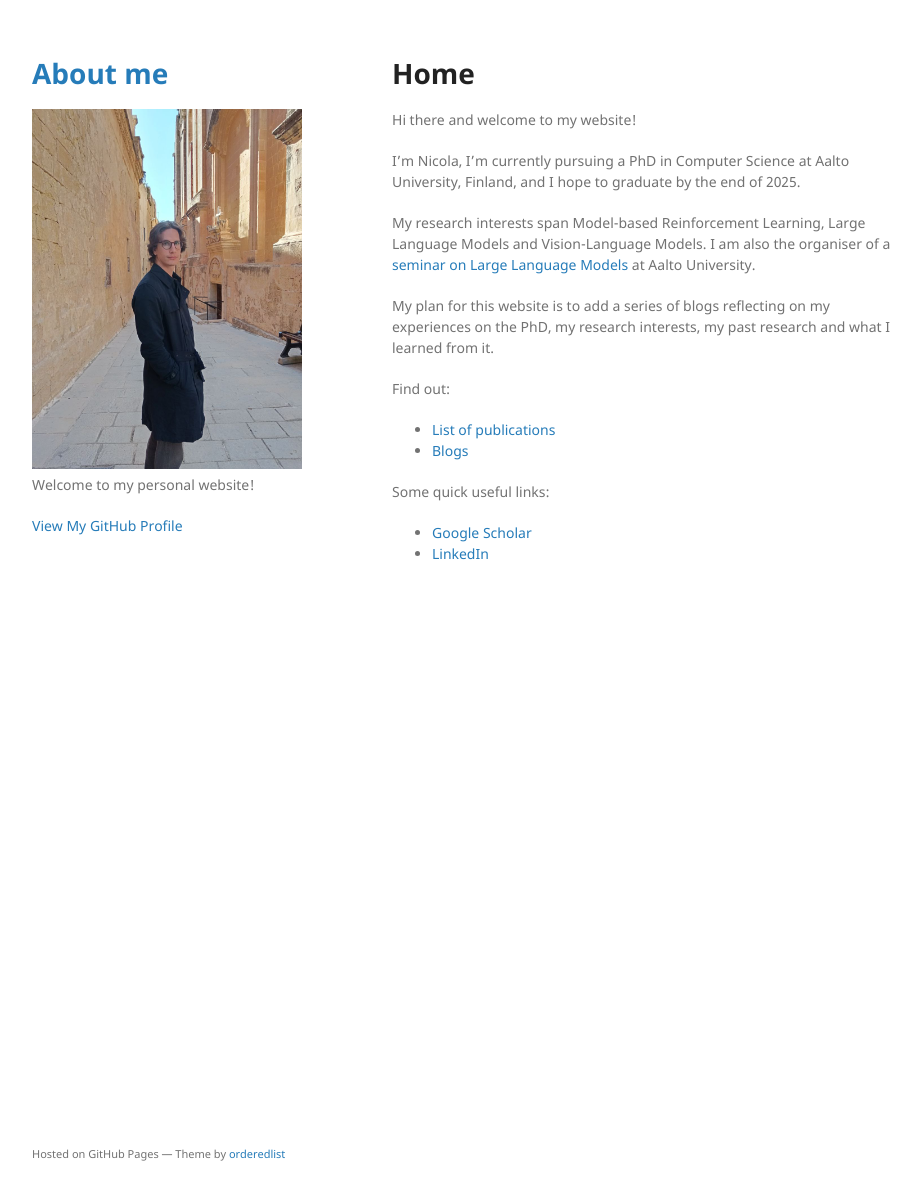
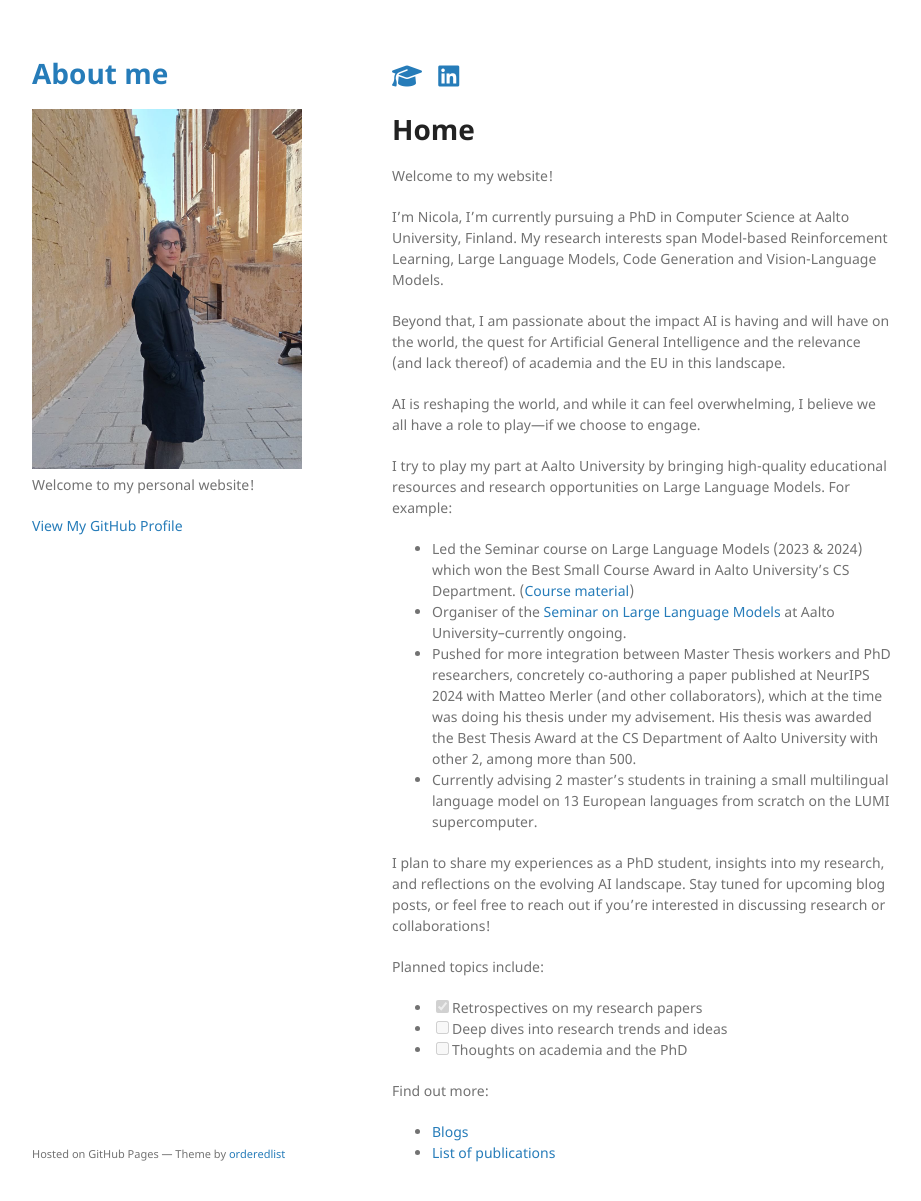
Before and after one commit to nicoladainese96/nicoladainese96.github.io, a Jekyll site: the page built from index.md, in a window 1280 px wide and 1233 px high. Shown: the top 1201 px of the window, without its empty margins (178-1099 px from the left). Built offline with Jekyll 4.4.1, drawn with Linux system fonts in a browser that asks for light colours; our own code applies the rules of GitHub Pages for plain Markdown files.

Commit message:
Updated landing page

```diff
--- a/_layouts/default.html
+++ b/_layouts/default.html
@@ -11,6 +11,7 @@
     <script src="https://cdnjs.cloudflare.com/ajax/libs/html5shiv/3.7.3/html5shiv.min.js"></script>
     <![endif]-->
     {% include head-custom.html %}
+    <link rel="stylesheet" href="https://cdnjs.cloudflare.com/ajax/libs/font-awesome/6.4.2/css/all.min.css">
   </head>
   <body>
     <div class="wrapper">
--- a/index.md
+++ b/index.md
@@ -1,17 +1,37 @@
-# Home
-Hi there and welcome to my website!
-
-I'm Nicola, I'm currently pursuing a PhD in Computer Science at Aalto University, Finland, and I hope to graduate by the end of 2025.
-
-My research interests span Model-based Reinforcement Learning, Large Language Models and Vision-Language Models. I am also the organiser of a [seminar on Large Language Models](https://www.aalto.fi/en/department-of-computer-science/llm-seminar) at Aalto University.
-
-My plan for this website is to add a series of blogs reflecting on my experiences on the PhD, my research interests, my past research and what I learned from it.
-
-Find out:
-- [List of publications](publications.md)
-- [Blogs](blog.md)
 
 
-Some quick useful links:
-- [Google Scholar](https://scholar.google.it/citations?user=tXmPE94AAAAJ&hl=en)
-- [LinkedIn](https://www.linkedin.com/in/nicola-dainese/)
+<p>
+    <a href="https://scholar.google.com/citations?user=tXmPE94AAAAJ&hl=en" target="_blank" style="font-size: 24px; margin-right: 10px;">
+        <i class="fas fa-graduation-cap"></i>
+    </a>
+    <a href="https://www.linkedin.com/in/nicola-dainese/" target="_blank" style="font-size: 24px;">
+        <i class="fab fa-linkedin"></i>
+    </a>
+</p>
+
+# Home
+
+Welcome to my website!
+
+I'm Nicola, I'm currently pursuing a PhD in Computer Science at Aalto University, Finland. My research interests span Model-based Reinforcement Learning, Large Language Models, Code Generation and Vision-Language Models.
+
+Beyond that, I am passionate about the impact AI is having and will have on the world, the quest for Artificial General Intelligence and the relevance (and lack thereof) of academia and the EU in this landscape.
+
+AI is reshaping the world, and while it can feel overwhelming, I believe we all have a role to play—if we choose to engage.
+
+I try to play my part at Aalto University by bringing high-quality educational resources and research opportunities on Large Language Models. For example:
+- Led the Seminar course on Large Language Models (2023 & 2024) which won the Best Small Course Award in Aalto University's CS Department. ([Course material](https://drive.google.com/drive/folders/1toN0Oa2EmK0NR6BxfVm1vqRKct6KbLFp?usp=sharing))
+- Organiser of the [Seminar on Large Language Models](https://www.aalto.fi/en/department-of-computer-science/llm-seminar) at Aalto University--currently ongoing.
+- Pushed for more integration between Master Thesis workers and PhD researchers, concretely co-authoring a paper published at NeurIPS 2024 with Matteo Merler (and other collaborators), which at the time was doing his thesis under my advisement. His thesis was awarded the Best Thesis Award at the CS Department of Aalto University with other 2, among more than 500.
+- Currently advising 2 master's students in training a small multilingual language model on 13 European languages from scratch on the LUMI supercomputer.
+
+I plan to share my experiences as a PhD student, insights into my research, and reflections on the evolving AI landscape. Stay tuned for upcoming blog posts, or feel free to reach out if you're interested in discussing research or collaborations!
+
+Planned topics include:
+- [x] Retrospectives on my research papers
+- [ ] Deep dives into research trends and ideas
+- [ ] Thoughts on academia and the PhD
+
+Find out more:
+- [Blogs](blog.md)
+- [List of publications](publications.md)
```
Also changed, not shown: blogs/docstring.md (+1 -1 lines), blogs/reader.md (+1 -1 lines), publications.md (+1 -1 lines).
